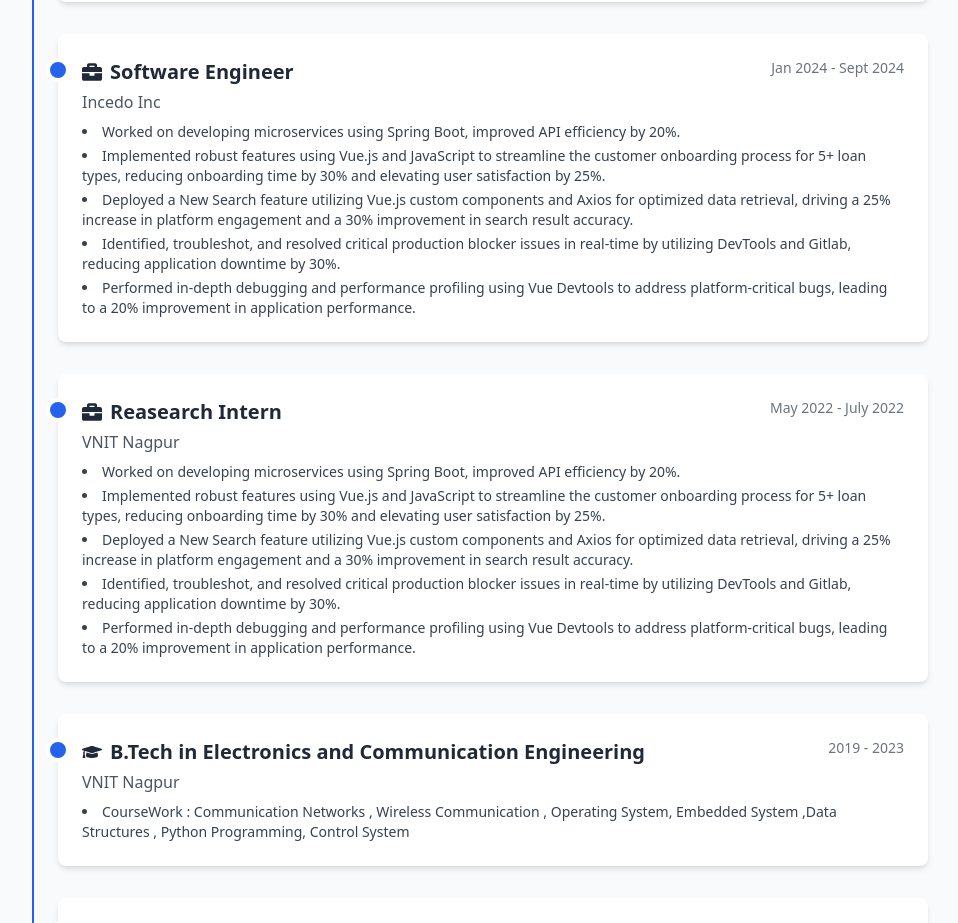
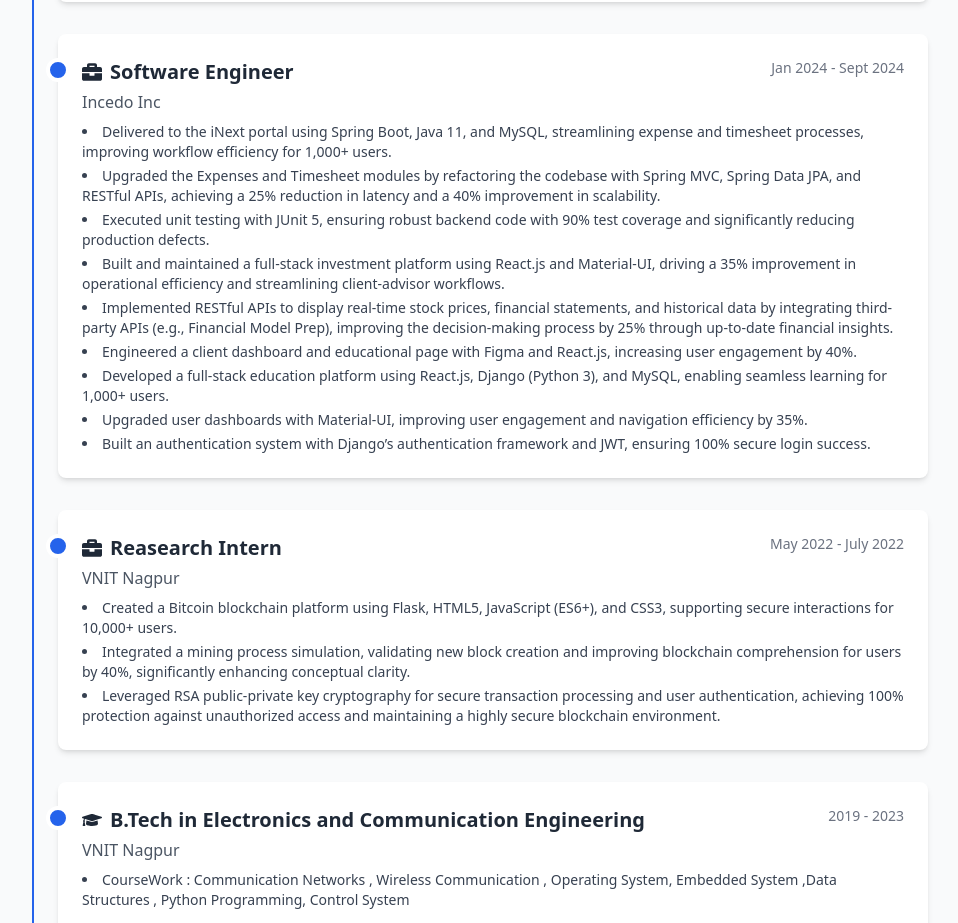
Before and after one commit to Kgaurav729/Gaurav-Portfolio, a React (Create React App) app: page / in a window 1280 px wide. Shown: the part 2902-3825 px from the top of the page, without its empty margins (160-1118 px from the left). Built offline with nearby package versions, Linux system fonts and the light colour scheme; no server answers.

Commit message:
changes in the experience section

```diff
--- a/src/sections/Experience.js
+++ b/src/sections/Experience.js
@@ -22,11 +22,15 @@ const experienceData = [
     company: "Incedo Inc",
     date: "Jan 2024 - Sept 2024",
     description:[
-      "Worked on developing microservices using Spring Boot, improved API efficiency by 20%.",
-      "Implemented robust features using Vue.js and JavaScript to streamline the customer onboarding process for 5+ loan types, reducing onboarding time by 30% and elevating user satisfaction by 25%.",
-      "Deployed a New Search feature utilizing Vue.js custom components and Axios for optimized data retrieval, driving a 25% increase in platform engagement and a 30% improvement in search result accuracy.",
-      "Identified, troubleshot, and resolved critical production blocker issues in real-time by utilizing DevTools and Gitlab, reducing application downtime by 30%.",
-      "Performed in-depth debugging and performance profiling using Vue Devtools to address platform-critical bugs, leading to a 20% improvement in application performance."
+      "Delivered to the iNext portal using Spring Boot, Java 11, and MySQL, streamlining expense and timesheet processes, improving workflow efficiency for 1,000+ users.",
+      "Upgraded the Expenses and Timesheet modules by refactoring the codebase with Spring MVC, Spring Data JPA, and RESTful APIs, achieving a 25% reduction in latency and a 40% improvement in scalability.",
+      "Executed unit testing with JUnit 5, ensuring robust backend code with 90% test coverage and significantly reducing production defects.",
+      "Built and maintained a full-stack investment platform using React.js and Material-UI, driving a 35% improvement in operational efficiency and streamlining client-advisor workflows.",
+      "Implemented RESTful APIs to display real-time stock prices, financial statements, and historical data by integrating third-party APIs (e.g., Financial Model Prep), improving the decision-making process by 25% through up-to-date financial insights.",
+      "Engineered a client dashboard and educational page with Figma and React.js, increasing user engagement by 40%.",
+      "Developed a full-stack education platform using React.js, Django (Python 3), and MySQL, enabling seamless learning for 1,000+ users.",
+      "Upgraded user dashboards with Material-UI, improving user engagement and navigation efficiency by 35%.",
+      "Built an authentication system with Django’s authentication framework and JWT, ensuring 100% secure login success."
     ]
   },
   {
@@ -35,11 +39,9 @@ const experienceData = [
     company: "VNIT Nagpur",
     date: "May 2022 - July 2022",
     description: [
-      "Worked on developing microservices using Spring Boot, improved API efficiency by 20%.",
-      "Implemented robust features using Vue.js and JavaScript to streamline the customer onboarding process for 5+ loan types, reducing onboarding time by 30% and elevating user satisfaction by 25%.",
-      "Deployed a New Search feature utilizing Vue.js custom components and Axios for optimized data retrieval, driving a 25% increase in platform engagement and a 30% improvement in search result accuracy.",
-      "Identified, troubleshot, and resolved critical production blocker issues in real-time by utilizing DevTools and Gitlab, reducing application downtime by 30%.",
-      "Performed in-depth debugging and performance profiling using Vue Devtools to address platform-critical bugs, leading to a 20% improvement in application performance."
+      "Created a Bitcoin blockchain platform using Flask, HTML5, JavaScript (ES6+), and CSS3, supporting secure interactions for 10,000+ users.",
+      "Integrated a mining process simulation, validating new block creation and improving blockchain comprehension for users by 40%, significantly enhancing conceptual clarity.",
+      "Leveraged RSA public-private key cryptography for secure transaction processing and user authentication, achieving 100% protection against unauthorized access and maintaining a highly secure blockchain environment."
     ]
   },
   {
```
